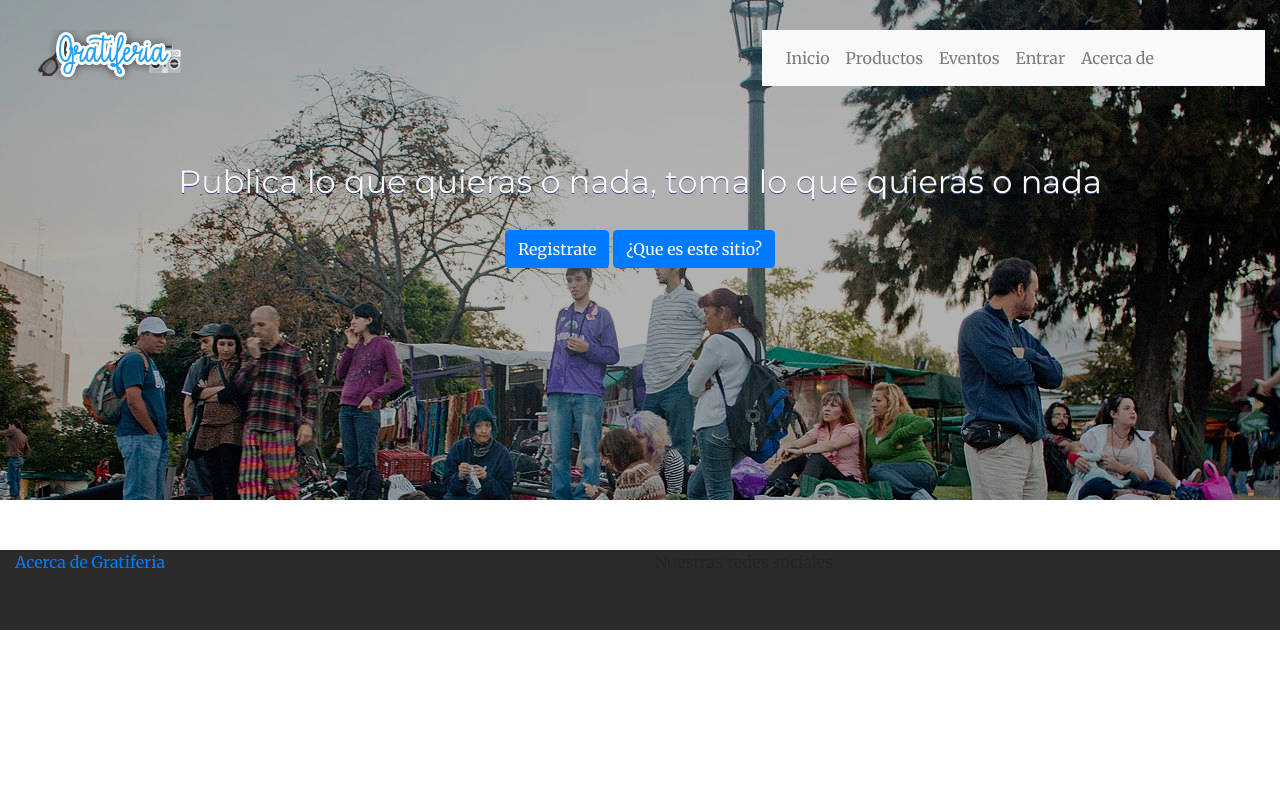
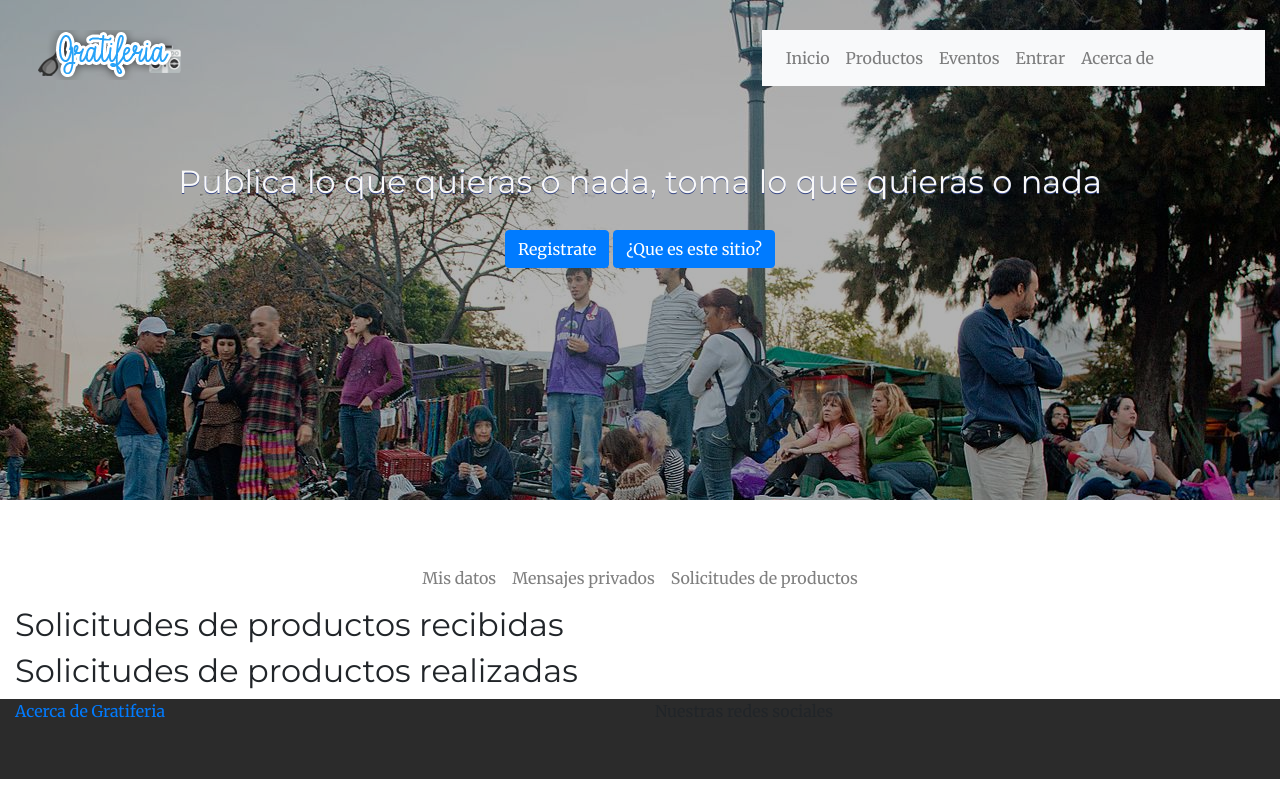
Before and after one commit to fernandosg/gratiferia, a Django app: template apps/panel/templates/panel/requests/received.html in a window 1280 px wide. Run offline with Django 3.2, Linux system fonts and the light colour scheme; the template is opened without the code that fills it, so the values that code supplies are empty; some libraries are stand-ins or nearby versions.

Commit message:
Structure HTML for requests

```diff
--- a/apps/panel/templates/panel/requests/received.html
+++ b/apps/panel/templates/panel/requests/received.html
@@ -1,6 +1,21 @@
 {% extends 'base.html' %}
 {% block content %}
-  {% for request in requests_product %}
-    <p><a href="{% url 'requests_product_detail' id=request.id %}">{{request.product.name}}</a></p>
-  {% endfor %}
+
+  <div class="row">
+    {% include 'users/_nav_profile.html' %}
+    <div class="col-12">
+      <h2>Solicitudes de productos recibidas</h2>
+      {% for request in requests_product %}
+      <p style="padding: 10px 30px;border: 1px solid #dfe2e5;">
+        <a href="{% url 'requests_product_detail' id=request.id %}">{{request.product.name}}</a> <span>realizada por: </span> <span>{{request.user.name}}</span>
+      </p>
+      {% endfor %}
+    </div>
+    <div class="col-12">
+      <h2>Solicitudes de productos realizadas</h2>
+      {% for request in requests_product_made %}
+      <p style="padding: 10px 30px;border: 1px solid #dfe2e5;"><a href="{% url 'requests_product_detail' id=request.id %}">{{request.product.name}}</a></p>
+      {% endfor %}
+    </div>
+  </div>
 {% endblock %}
--- a/apps/panel/views.py
+++ b/apps/panel/views.py
@@ -83,8 +83,9 @@ class RequestsProductReceivedView(View):
 
     @method_decorator(login_required)
     def get(self, request, *args, **kwargs):
-        requests_product = RequestProduct.objects.filter(user__id=request.user.id).all()
-        print(requests_product)
+        requests_product = RequestProduct.objects.filter(product__author__id=request.user.id).all()
+        requests_product_made = RequestProduct.objects.filter(user__id=request.user.id).all()
+        title = "Solicitudes de productos"
         return render(request, "panel/requests/received.html", locals())
 
 
--- /dev/null
+++ b/apps/users/templates/users/_nav_profile.html
@@ -0,0 +1,17 @@
+<div class="col-12">
+  <div class="row">
+    <div class="col-8 navbar navbar-expand-lg navbar-light bg-ligh" style="margin: 0 auto;">
+      <ul class="navbar-nav mr-auto" style="margin: 0 auto;">
+        <li class="nav-item">
+          <a class="nav-link" href="{% url 'home' %}">Mis datos</a>
+        </li>
+        <li class="nav-item">
+          <a class="nav-link" href="{% url 'inbox_index' %}">Mensajes privados</a>
+        </li>
+        <li class="nav-item">
+          <a class="nav-link" href="{% url 'requests_product_received' %}">Solicitudes de productos</a>
+        </li>
+      </ul>
+    </div>
+  </div>
+</div>
```
Also changed, not shown: apps/users/templates/users/profile.html (+1 -17 lines).
